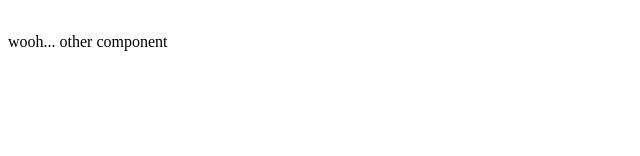
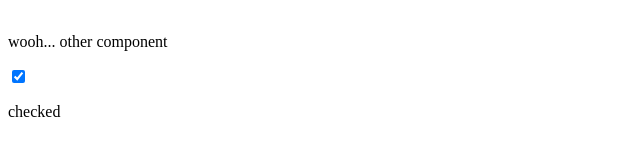
Before and after one commit to hunter202/myreactproject, a React app: page / in a window 1280 px wide. Shown: the part 224-380 px from the top of the page, without its empty margins (0-640 px from the left). Built offline with nearby package versions, Linux system fonts and the light colour scheme.

Commit message:
working with states

```diff
--- a/App.jsx
+++ b/App.jsx
@@ -21,10 +21,33 @@ class App extends React.Component {
 }
 
 class Test extends React.Component{
+
+    // getInitialState()  -> could we use this instead of using an constructor getting an error though
+     constructor()
+     {
+         super();
+         this.state={checked:true};
+
+     }
+
+     handleChecked(){
+     	this.setState({checked: this.state.checked});
+     }
+
      render() {
+     	var msg;
+     	if(this.state.checked)
+     	  {
+     		msg="checked";
+     	  }else
+     	  {
+     	  	msg="not checked";
+          }
      	return(
      		  <div>
      		      <p>wooh... other component</p>
+     		      <input type="checkbox" onChange={this.handleChecked} defaultChecked={this.state.checked}/>
+     		      <p>{msg}</p>
      		  </div>
      		  );
      }
```
